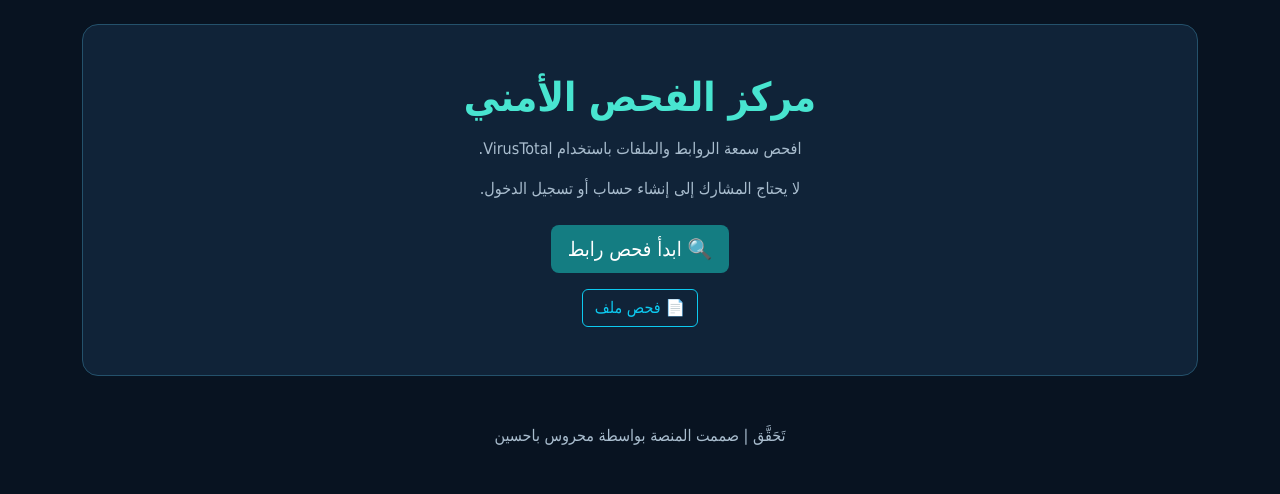
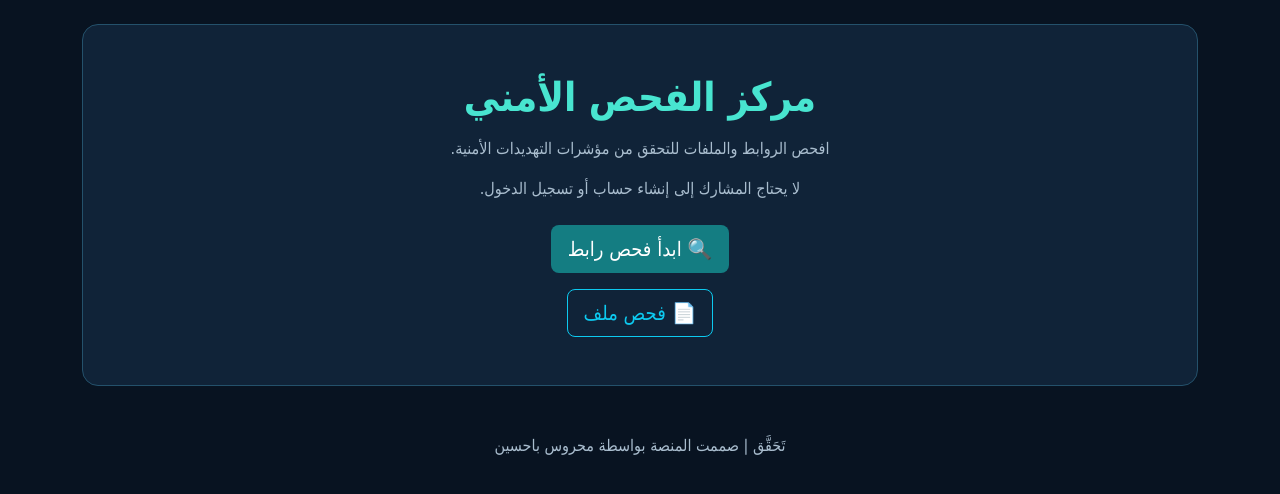
Before and after one commit to 734205651/TahaqqaqSecurity, a Flask app: page / in a window 1280 px wide. Shown: the part 90-584 px from the top of the page. Run offline with Flask 3, Linux system fonts and the light colour scheme.

Commit message:
Update index.html

```diff
--- a/templates/index.html
+++ b/templates/index.html
@@ -1,3 +1,4 @@
+
 {% extends "base.html" %}
 
 {% block content %}
@@ -9,7 +10,7 @@
     </h1>
 
     <p class="muted mt-3">
-        افحص سمعة الروابط والملفات باستخدام VirusTotal.
+        افحص الروابط والملفات للتحقق من مؤشرات التهديدات الأمنية.
     </p>
 
     <p class="muted">
@@ -30,7 +31,7 @@
     <div class="mt-3">
 
         <a
-            class="btn btn-outline-info"
+            class="btn btn-outline-info btn-lg"
             href="{{ url_for('scan_file') }}"
         >
             📄 فحص ملف
```
